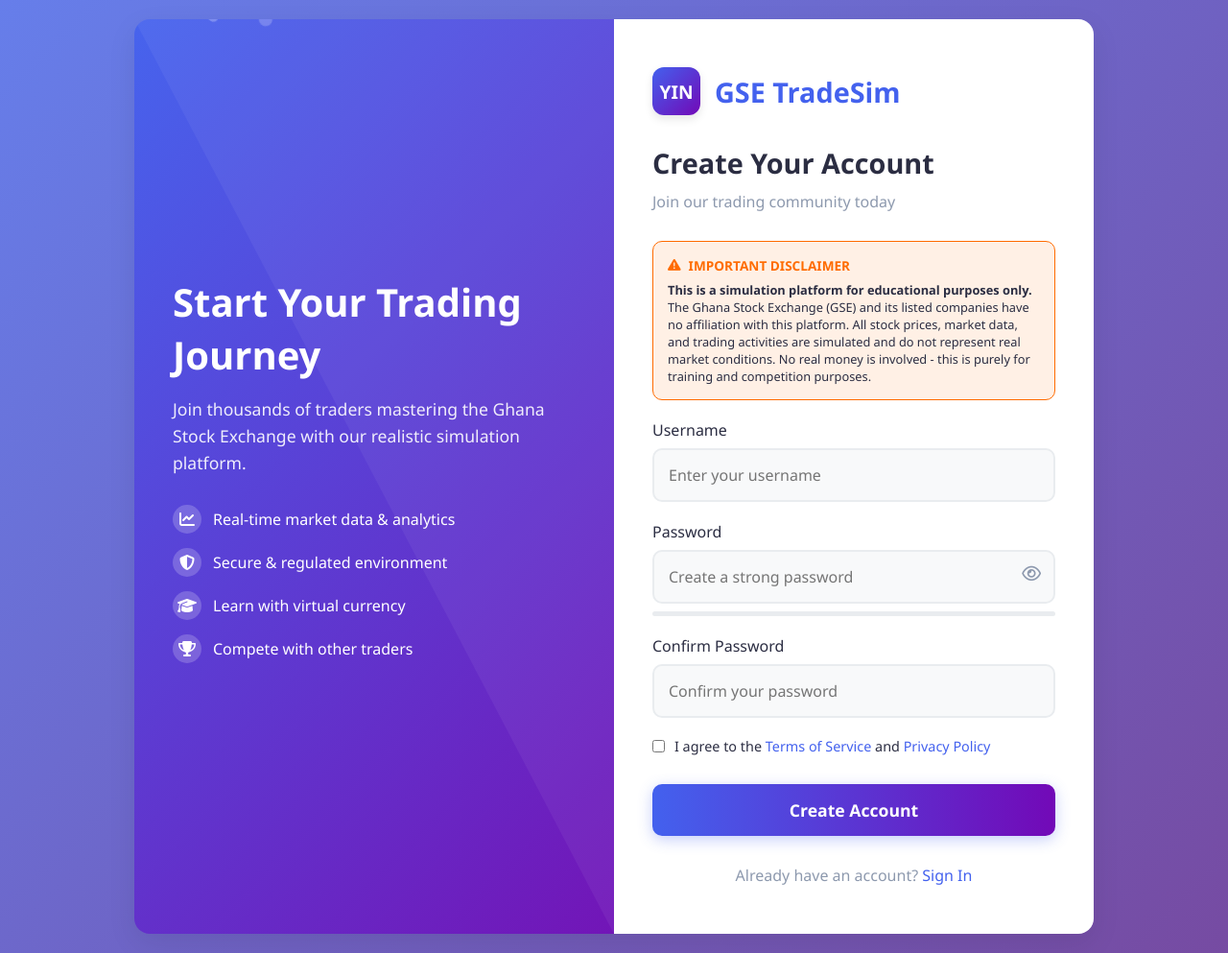
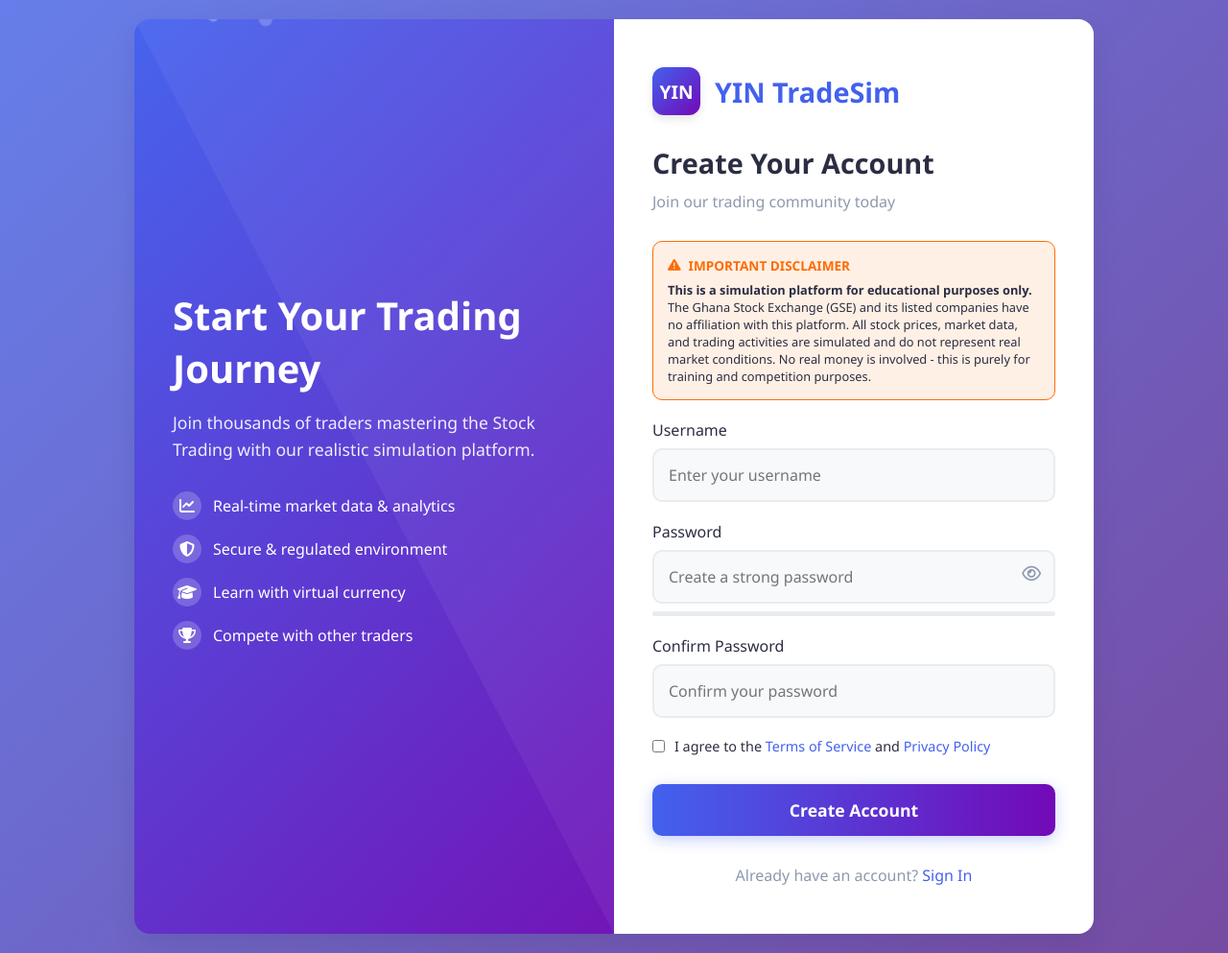
Before and after one commit to EmmanuelAgbanyo/TRADING_PLATFORM1, a Flask app: page /signup in a window 1280 px wide. Shown: the whole page at 96% size. Run offline with Flask 3, Linux system fonts and the light colour scheme.

Commit message:
everything GSE removed

```diff
--- a/templates/index.html
+++ b/templates/index.html
@@ -3,7 +3,7 @@
 <head>
     <meta charset="UTF-8">
     <meta name="viewport" content="width=device-width, initial-scale=1.0">
-    <title>GSE Trading Platform</title>
+    <title>YIN Trading Platform</title>
     <style>
         * {
             margin: 0;
@@ -345,7 +345,7 @@
         <!-- Header -->
         <header class="header">
             <nav class="nav">
-                <div class="logo">📈 GSE Trader</div>
+                <div class="logo">📈 YIN Trader</div>
                 <div class="user-info">
                     <span>Welcome, {{ username }}</span>
                     <button class="logout-btn" onclick="logout()">Logout</button>
@@ -381,7 +381,7 @@
             <div id="stocks-tab" class="tab-content">
                 <div class="card">
                     <div class="card-header">
-                        <h2 class="card-title">Ghana Stock Exchange</h2>
+                        <h2 class="card-title">Stock Trading</h2>
                     </div>
                     <div class="table-container">
                         <table>
--- a/templates/login.html
+++ b/templates/login.html
@@ -3,7 +3,7 @@
 <head>
     <meta charset="UTF-8">
     <meta name="viewport" content="width=device-width, initial-scale=1.0">
-    <title>GSE TradeSim - Login</title>
+    <title>YIN TradeSim - Login</title>
     <link rel="stylesheet" href="https://cdnjs.cloudflare.com/ajax/libs/font-awesome/6.4.0/css/all.min.css">
     <style>
         * {
@@ -369,7 +369,7 @@
             <div class="particles" id="particles"></div>
             <div class="auth-hero-content">
                 <h1>Welcome Back Trader</h1>
-                <p>Continue your journey to master the Ghana Stock Exchange with our advanced trading simulation platform.</p>
+                <p>Continue your journey to master  Stock Trading with our advanced trading simulation platform.</p>
 
                 <div class="stats">
                     <div class="stat">
@@ -392,7 +392,7 @@
         <div class="auth-form-section">
             <div class="auth-header">
                 <div class="auth-logo">YIN</div>
-                <h1>GSE TradeSim</h1>
+                <h1>YIN TradeSim</h1>
             </div>
 
             <div class="auth-card">
--- a/templates/signup.html
+++ b/templates/signup.html
@@ -3,7 +3,7 @@
 <head>
     <meta charset="UTF-8">
     <meta name="viewport" content="width=device-width, initial-scale=1.0">
-    <title>GSE TradeSim - Sign Up</title>
+    <title>YIN TradeSim - Sign Up</title>
     <link rel="stylesheet" href="https://cdnjs.cloudflare.com/ajax/libs/font-awesome/6.4.0/css/all.min.css">
     <style>
         * {
@@ -382,7 +382,7 @@
             <div class="particles" id="particles"></div>
             <div class="auth-hero-content">
                 <h1>Start Your Trading Journey</h1>
-                <p>Join thousands of traders mastering the Ghana Stock Exchange with our realistic simulation platform.</p>
+                <p>Join thousands of traders mastering the Stock Trading with our realistic simulation platform.</p>
                 <ul class="features-list">
                     <li><i class="fas fa-chart-line"></i> Real-time market data & analytics</li>
                     <li><i class="fas fa-shield-alt"></i> Secure & regulated environment</li>
@@ -396,7 +396,7 @@
         <div class="auth-form-section">
             <div class="auth-header">
                 <div class="auth-logo">YIN</div>
-                <h1>GSE TradeSim</h1>
+                <h1>YIN TradeSim</h1>
             </div>
 
             <div class="auth-card">
```
